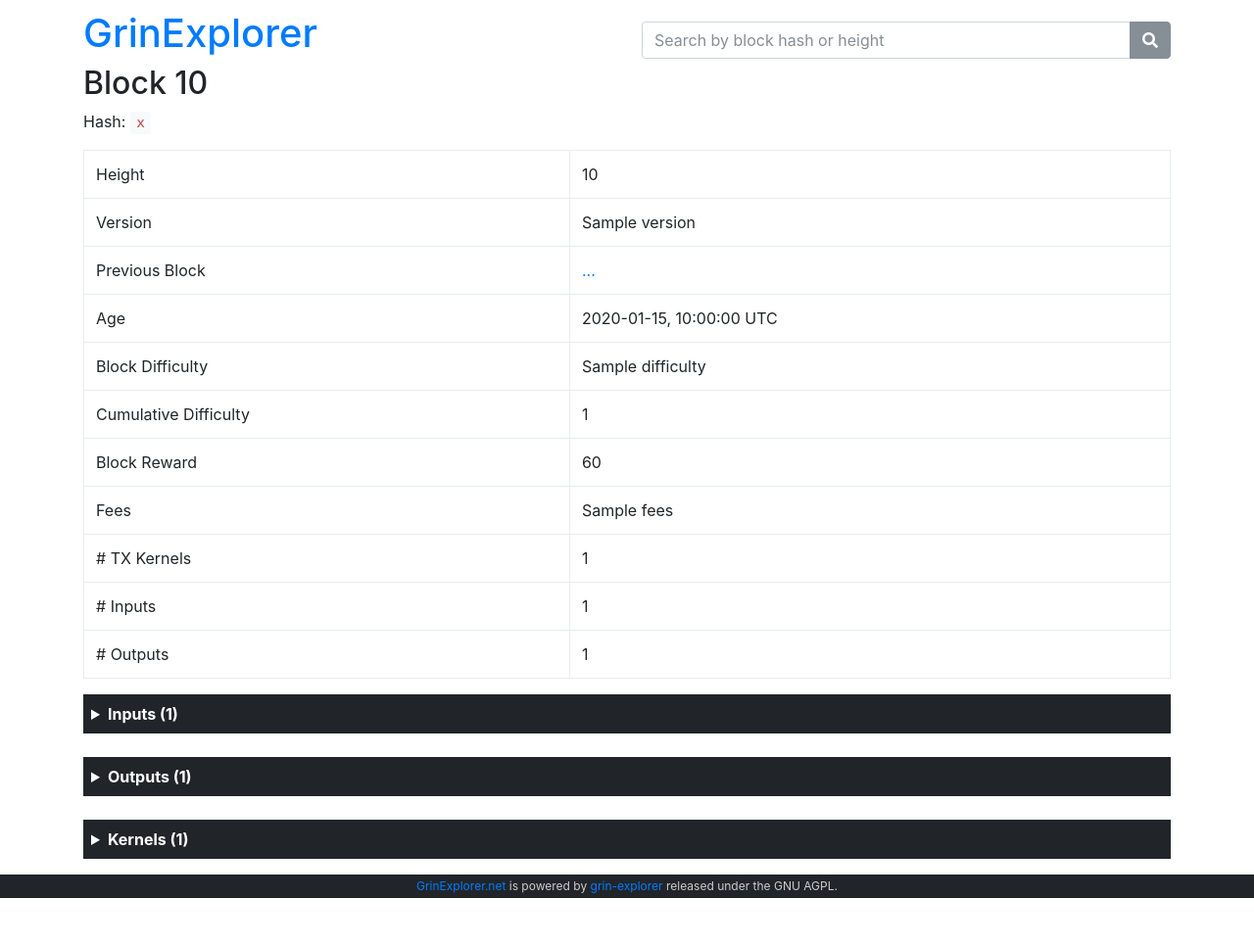
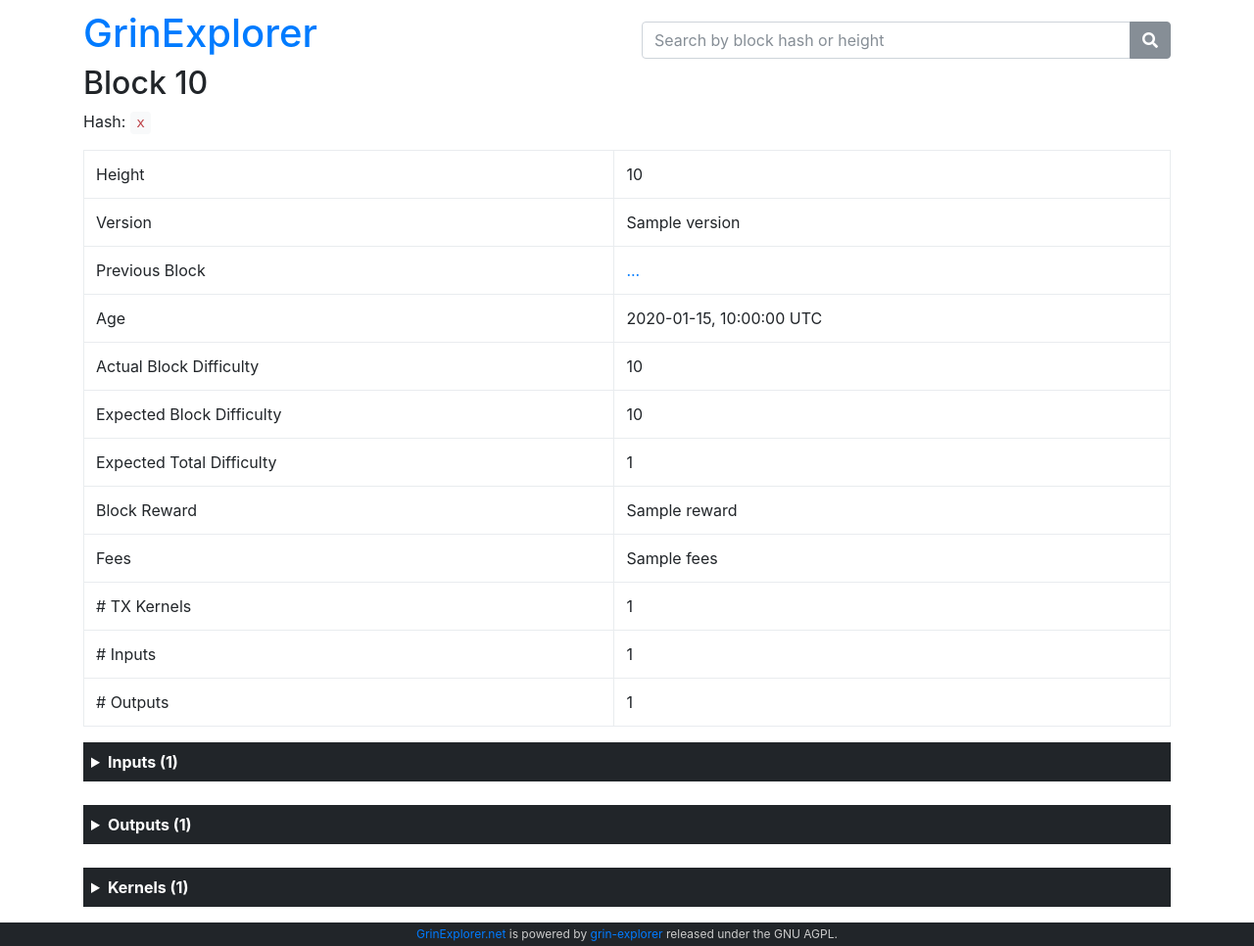
Before and after one commit to mimblewimble/grin-explorer, a Django app: template grinexplorer/explorer/templates/explorer/block_detail.html in a window 1280 px wide. Shown: the whole page at 98% size. Before the commit the page ends 917 px from the top, so only its background shows below. Run offline with Django 3.2, Linux system fonts and the light colour scheme; the template is opened without the code that fills it: most values are stand-ins (such as "Sample title", 1, 10 or a date in 2020); some libraries are stand-ins or nearby versions.

Commit message:
Calculate block difficulty for testnet2

```diff
--- a/grinexplorer/blockchain/management/commands/import_from_tip.py
+++ b/grinexplorer/blockchain/management/commands/import_from_tip.py
@@ -50,17 +50,13 @@
 
     def fetch_and_store_block(self, hash, parent_hash):
         block_data = requests.get(self.API_BASE + "blocks/" + hash).json()
-        block_data["header"]["difficulty"] = 0
+
         try:
             block = Block.objects.get(hash=hash)
             self.stdout.write("Block {} already exists @ {}".format(block.hash, block.height))
 
             if parent_hash is not None:
                 parent = Block.objects.get(hash=parent_hash)
-                parent_total_difficulty = parent["total_difficulty"]
-                difficulty = parent_total_difficulty - block_data["header"]["total_difficulty"]
-                parent.difficulty = difficulty
-                parent.save(update_fields=["difficulty"])
 
                 if parent.previous is None:
                     assert parent.height == block.height + 1
--- a/grinexplorer/explorer/templates/explorer/block_detail.html
+++ b/grinexplorer/explorer/templates/explorer/block_detail.html
@@ -32,16 +32,20 @@
 	  <td>{{ blk.timestamp | date:"Y-m-d, H:i:s" }} UTC</td>
 	</tr>
 	<tr>
-	  <td>Block Difficulty</td>
-	  <td>{{ blk.difficulty }}</td>
+	  <td>Actual Block Difficulty</td>
+	  <td>{{ blk.difficulty | intcomma | floatformat:-2 }}</td>
 	</tr>
 	<tr>
-	  <td>Cumulative Difficulty</td>
-	  <td>{{ blk.total_difficulty }}</td>
+	  <td>Expected Block Difficulty</td>
+	  <td>{{ blk.expected_difficulty | intcomma | floatformat:-2 }}</td>
+	</tr>
+	<tr>
+	  <td>Expected Total Difficulty</td>
+	  <td>{{ blk.total_difficulty | intcomma }}</td>
 	</tr>
 	<tr>
 	  <td>Block Reward</td>
-	  <td>60</td>
+	  <td>{{ blk.reward }}</td>
 	</tr>
 	<tr>
 	  <td>Fees</td>
--- a/grinexplorer/explorer/templates/explorer/block_list.html
+++ b/grinexplorer/explorer/templates/explorer/block_list.html
@@ -31,10 +31,10 @@
 	<div class="col-sm-6 col-md-3">
 	  <div class="card">
 		<div class="card-header">
-		  Difficulty
+		  Latest Block Difficulty
 		</div>
 		<div class="card-body">
-		  <h4 class="card-title">{{ latest_block.difficulty | intcomma }}</h4>
+		  <h4 class="card-title">{{ latest_block.difficulty | intcomma | floatformat:-2 }}</h4>
 		</div>
 	  </div>
 	</div>
```
Also changed, not shown: grinexplorer/blockchain/models.py (+16 -0 lines), grinexplorer/blockchain/migrations/0004_remove_block_difficulty.py (added).
